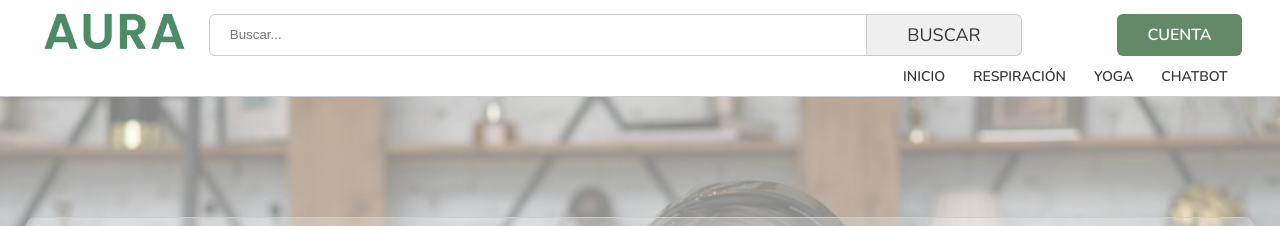
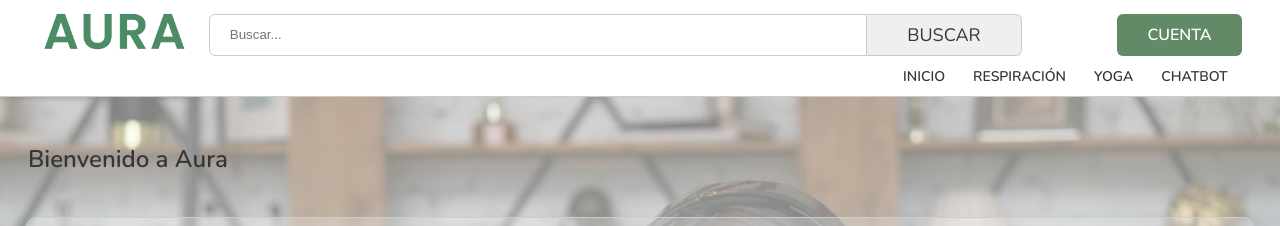
Before and after one commit to AndresAriasDev/Proyecto-Aura-web-React, a React (Vite) app: page / in a window 1280 px wide. Shown: the top 226 px of the page. Built offline with nearby package versions, Linux system fonts and the light colour scheme.

Commit message:
Funcionalidad de login y signup agregada, al igual que esttilos para ello

```diff
--- a/src/pages/Homepage.jsx
+++ b/src/pages/Homepage.jsx
@@ -1,3 +1,7 @@
+import { useEffect, useState } from 'react';
+import { getAuth } from 'firebase/auth';
+import { doc, getDoc } from 'firebase/firestore';
+import { db } from '../../firebaseConfig';
 import estres from '../assets/images/estres.jpg';
 import ansiedad from '../assets/images/ansiedad.jpg';
 import agotamiento from '../assets/images/agotamiento.jpg';
@@ -10,9 +14,45 @@ import '../components/Login'
 
 
 function HomePage() {
+  const [greeting, setGreeting] = useState('');
+  const [userName, setUserName] = useState('');
+
+  useEffect(() => {
+    const auth = getAuth();
+    const user = auth.currentUser;
+
+    if (user) {
+      // Obtener el nombre completo del usuario desde Firestore
+      const getUserData = async () => {
+        const userDoc = await getDoc(doc(db, 'users', user.uid));
+        if (userDoc.exists()) {
+          const userData = userDoc.data();
+          setUserName(userData.name.split(' ')[0] || '' );
+        }
+      };
+
+      getUserData();
+
+      // Establecer saludo según la hora del día
+      const currentHour = new Date().getHours();
+      if (currentHour < 12) {
+        setGreeting('Buenos días');
+      } else if (currentHour >= 12 && currentHour < 18) {
+        setGreeting('Buenas tardes');
+      } else {
+        setGreeting('Buenas noches');
+      }
+    }else if(!user){
+      setGreeting('Bienvenido a Aura');
+    }
+  }, []);
+
   return (
     <main className="homepage">
       <section className="principal-section">
+          <div className='container-greeting'>
+          <span className='user-greeting'>{greeting}{userName && `, ${userName}`}</span>
+        </div>
         <div className="section-wrap">
           <h4>EN AURA</h4>
           <VoiceAssistant />
--- a/src/styles/homepage.css
+++ b/src/styles/homepage.css
@@ -33,6 +33,23 @@
     text-transform: uppercase;
 }
 
+.container-greeting{
+  display: block;
+  width: 96%;
+  left: 28px;
+  top: 46px;
+  position: absolute;
+  text-align: left;
+  margin: auto;
+}
+
+.user-greeting{
+  color: #363636;
+  font-family: nunito;
+  font-weight: 600;
+  font-size: 24px;
+}
+
 .section-wrap {
     display: block;
     width: 96%;
@@ -42,6 +59,9 @@
     border: 1px solid #cccccc;
     background: #ffffff3d;
 }
+
+
+
 
 /*MODULE SECTION STYLES*/
 
```
Also changed, not shown: 1 other file (tests, documents, lock files or other folders).
